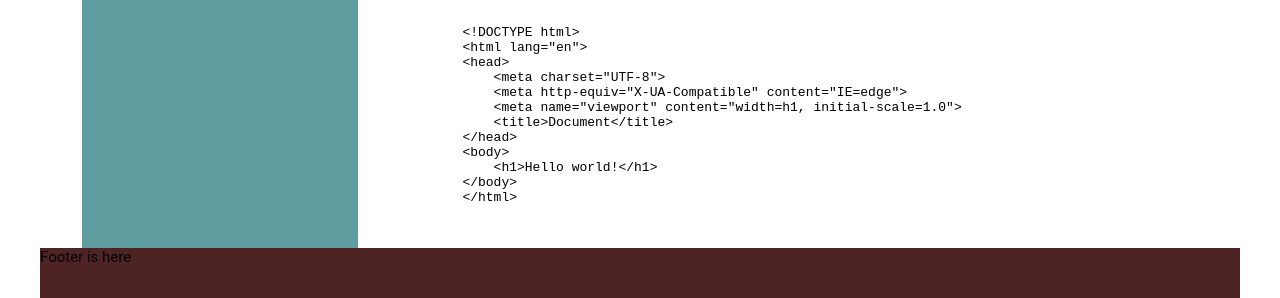
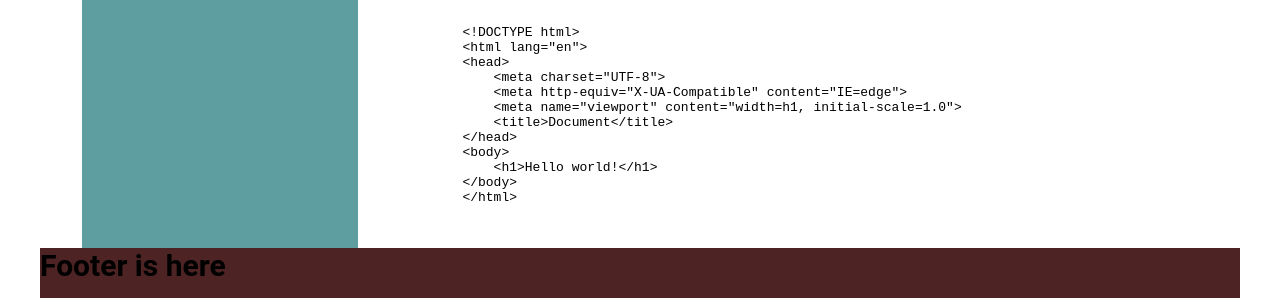
Before and after one commit to MikDalton/rsschool-cv-1, a plain HTML site: page index.html in a window 1280 px wide. Shown: the part 706-1004 px from the top of the page. Drawn offline with Linux system fonts and the light colour scheme.

Commit message:
feat: add main and footer

```diff
--- a/index.html
+++ b/index.html
@@ -119,7 +119,7 @@
     <footer>
         <div class="container">
             <div class="footer-information">
-                <p>Footer is here</p>
+                <h2>Footer is here</h2>
             </div>
         </div>
     </footer>
```
